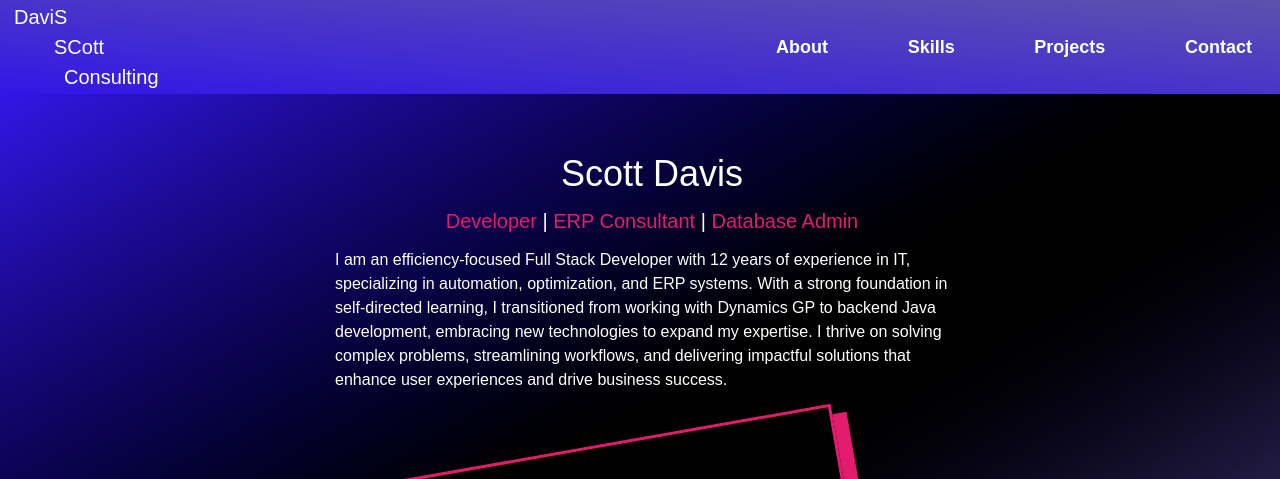
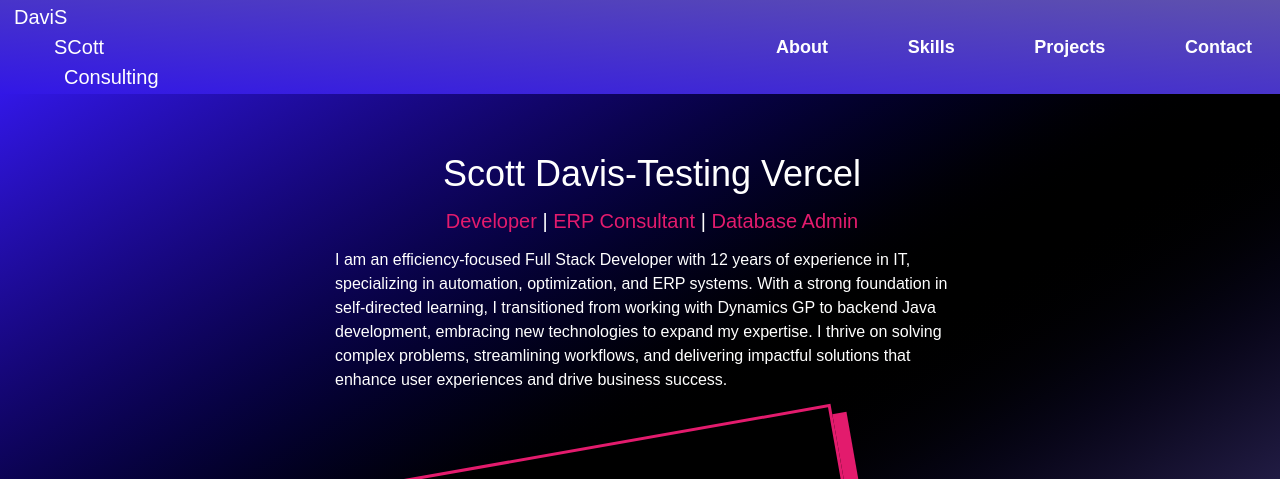
Before and after one commit to ScottDavis08/DaviSCo, a website: page index.html in a window 1280 px wide. Shown: the top 479 px of the page. Drawn offline with nearby package versions, Linux system fonts and the light colour scheme.

Commit message:
test: Testing Vercel builds from a branch.

```diff
--- a/index.html
+++ b/index.html
@@ -110,7 +110,7 @@
              <!-- TODO: Fix the transition size where the hero image goes weird. -->
             <div class="heroText flex justify-center flex-col lg:w-[59%] md:w-[75%] lg:pr-2 pb-3"><!-- heroText -->
                 <!-- <div id="heroTitle mediumTitleFormatting">This is Dobby</div>heroTitle -->
-                <div id="heroTitle" class="titleFormatting text-center">Scott Davis</div>
+                <div id="heroTitle" class="titleFormatting text-center">Scott Davis-Testing Vercel</div>
                 <div id="heroSubtitle" class=" my-3 text-center text-quaternary">Developer <span class="text-textColor"> | </span> ERP Consultant <span class="text-textColor"> | </span> Database Admin</div>
                 <div id="heroContent" class="text-base">I am an efficiency-focused Full Stack Developer with 12 years of experience in IT, specializing in automation,
                 optimization, and ERP systems. With a strong foundation in self-directed learning, I transitioned from working with
```
